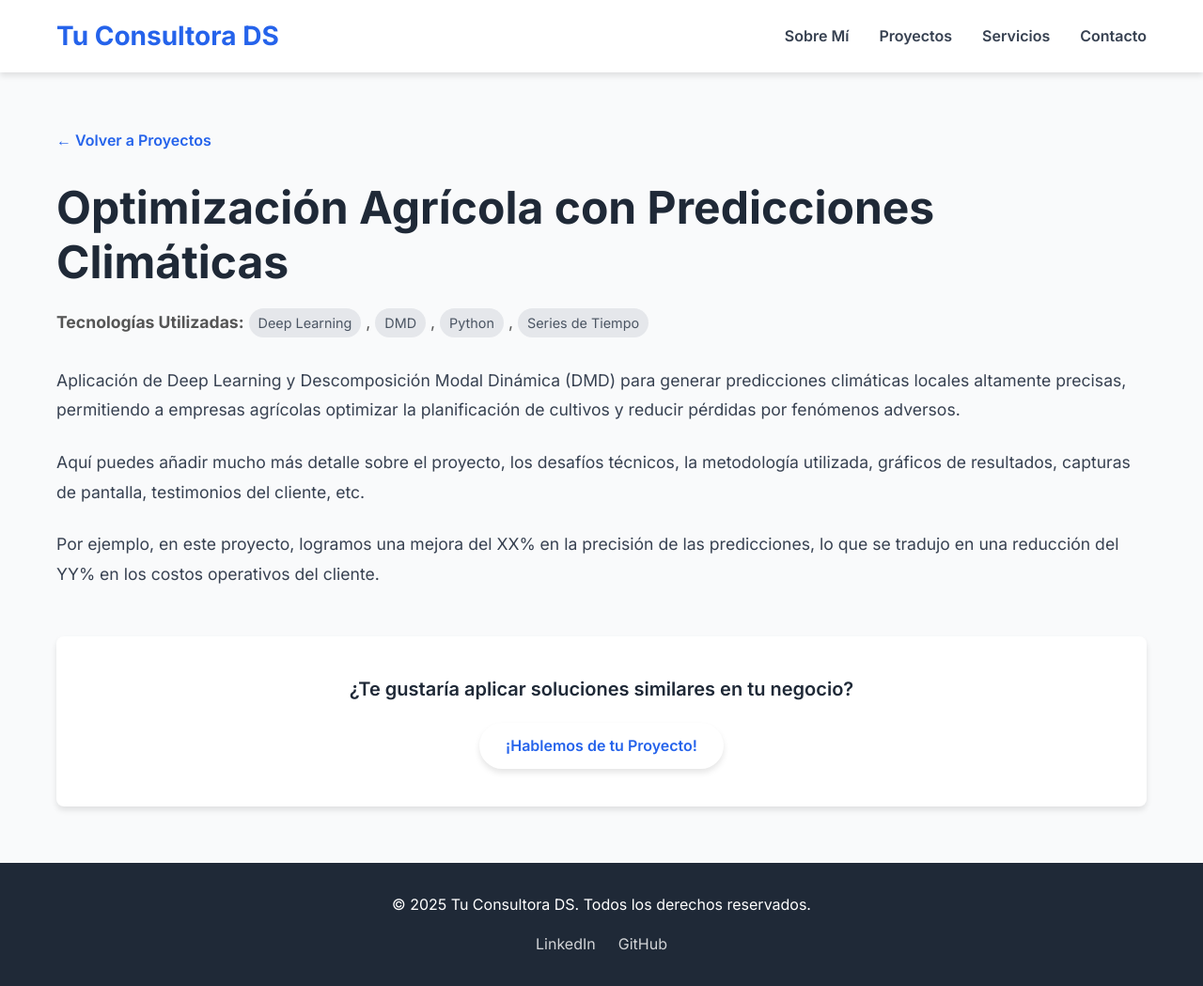
After one commit to Martin123451/portafolio-data-science, a Flask app: page /project/1 in a window 1280 px wide. The commit adds this page. Shown: the whole page at 94% size. Run offline with Flask 3, Linux system fonts and the light colour scheme.

Commit message:
feat: Implement dynamic project detail pages

```diff
--- a/app.py
+++ b/app.py
@@ -73,6 +73,13 @@ def contact():
             flash('Hubo un error al enviar tu mensaje. Por favor, inténtalo de nuevo más tarde.', 'error') # 'error' es otra categoría
             return redirect(url_for('index')) # Ya no necesitamos el parámetro 'error'
 
+# Ruta para la página de detalle de un proyecto
+@app.route('/project/<int:project_id>')
+def project_detail(project_id):
+    # Busca el proyecto por su ID. Si no lo encuentra, devuelve un error 404.
+    project = Project.query.get_or_404(project_id)
+    return render_template('project_detail.html', project=project)
+
 # --- Ejecución de la Aplicación ---
 if __name__ == '__main__':
     # Esto creará las tablas de la base de datos si no existen
--- a/static/css/style.css
+++ b/static/css/style.css
@@ -528,3 +528,94 @@ footer {
         padding: 12px 15px;
     }
 }
+
+/* Estilos para Páginas de Detalle de Proyectos */
+.detail-page-body {
+    background-color: var(--white); /* Fondo diferente si lo deseas */
+}
+
+.detail-section {
+    padding: 60px 0;
+    background-color: var(--light-gray);
+}
+
+.back-link {
+    display: inline-block;
+    margin-bottom: 30px;
+    font-weight: 600;
+    color: var(--primary-color);
+    transition: transform 0.2s ease;
+}
+
+.back-link:hover {
+    transform: translateX(-5px);
+}
+
+#project-detail h1 {
+    text-align: left;
+    font-size: 3rem;
+    margin-bottom: 20px;
+    color: var(--dark-gray);
+}
+
+.project-meta {
+    margin-bottom: 30px;
+    font-size: 1.1rem;
+    color: #555;
+}
+
+.tech-tag {
+    background-color: var(--medium-gray);
+    color: #4b5563;
+    padding: 4px 10px;
+    border-radius: 9999px;
+    font-size: 0.9rem;
+    margin-right: 5px;
+    display: inline-block; /* Asegura que se comporten como etiquetas */
+}
+
+.project-description-full p {
+    font-size: 1.1rem;
+    line-height: 1.8;
+    margin-bottom: 1.5rem;
+    color: var(--text-color);
+}
+
+.project-detail-img {
+    max-width: 100%;
+    height: auto;
+    border-radius: 8px;
+    box-shadow: var(--shadow);
+    margin-top: 30px;
+    margin-bottom: 30px;
+}
+
+.cta-detail-page {
+    text-align: center;
+    padding: 40px 20px;
+    background-color: var(--white);
+    border-radius: 8px;
+    box-shadow: var(--shadow);
+    margin-top: 50px;
+}
+
+.cta-detail-page p {
+    font-size: 1.25rem;
+    margin-bottom: 20px;
+    color: var(--dark-gray);
+    font-weight: 600;
+}
+
+/* Media Queries para Páginas de Detalle */
+@media (max-width: 768px) {
+    #project-detail h1 {
+        font-size: 2.2rem;
+        text-align: center;
+    }
+    .project-meta {
+        text-align: center;
+    }
+    .tech-tag {
+        margin-bottom: 5px; /* Espacio para tags en móvil */
+    }
+}
--- /dev/null
+++ b/templates/project_detail.html
@@ -0,0 +1,64 @@
+<!DOCTYPE html>
+<html lang="es">
+<head>
+    <meta charset="UTF-8">
+    <meta name="viewport" content="width=device-width, initial-scale=1.0">
+    <title>{{ project.title }} - Detalles del Proyecto</title>
+    <link rel="stylesheet" href="{{ url_for('static', filename='css/style.css') }}">
+    <link href="https://fonts.googleapis.com/css2?family=Inter:wght@400;600;700&display=swap" rel="stylesheet">
+</head>
+<body class="detail-page-body">
+
+    <header>
+        <div class="container">
+            <a href="{{ url_for('index') }}" class="logo">Tu Consultora DS</a>
+            <nav>
+                <ul>
+                    <li><a href="{{ url_for('index') }}#about">Sobre Mí</a></li>
+                    <li><a href="{{ url_for('index') }}#projects">Proyectos</a></li>
+                    <li><a href="{{ url_for('index') }}#services">Servicios</a></li>
+                    <li><a href="{{ url_for('index') }}#contact">Contacto</a></li>
+                </ul>
+            </nav>
+            <button class="menu-toggle" aria-label="Toggle navigation">&#9776;</button>
+        </div>
+    </header>
+
+    <section id="project-detail" class="detail-section">
+        <div class="container">
+            <a href="{{ url_for('index') }}#projects" class="back-link">&larr; Volver a Proyectos</a>
+            <h1>{{ project.title }}</h1>
+            <div class="project-meta">
+                <p><strong>Tecnologías Utilizadas:</strong>
+                    {% for tech in project.technologies.split(', ') %}
+                        <span class="tech-tag">{{ tech }}</span>{% if not loop.last %},{% endif %}
+                    {% endfor %}
+                </p>
+                {# Puedes añadir más metadatos aquí, como la fecha, cliente, etc. #}
+            </div>
+            <div class="project-description-full">
+                <p>{{ project.description }}</p>
+                <p>Aquí puedes añadir mucho más detalle sobre el proyecto, los desafíos técnicos, la metodología utilizada, gráficos de resultados, capturas de pantalla, testimonios del cliente, etc.</p>
+                <p>Por ejemplo, en este proyecto, logramos una mejora del XX% en la precisión de las predicciones, lo que se tradujo en una reducción del YY% en los costos operativos del cliente.</p>
+                {# Aquí irían imágenes o gráficos, por ahora solo texto #}
+                </div>
+            <div class="cta-detail-page">
+                <p>¿Te gustaría aplicar soluciones similares en tu negocio?</p>
+                <a href="{{ url_for('index') }}#contact" class="btn btn-primary">¡Hablemos de tu Proyecto!</a>
+            </div>
+        </div>
+    </section>
+
+    <footer>
+        <div class="container">
+            <p>&copy; 2025 Tu Consultora DS. Todos los derechos reservados.</p>
+            <div class="social-links">
+                <a href="#">LinkedIn</a>
+                <a href="#">GitHub</a>
+            </div>
+        </div>
+    </footer>
+
+    <script src="{{ url_for('static', filename='js/main.js') }}"></script>
+</body>
+</html>
```
Also changed, not shown: templates/index.html (+4 -4 lines), site.db.
